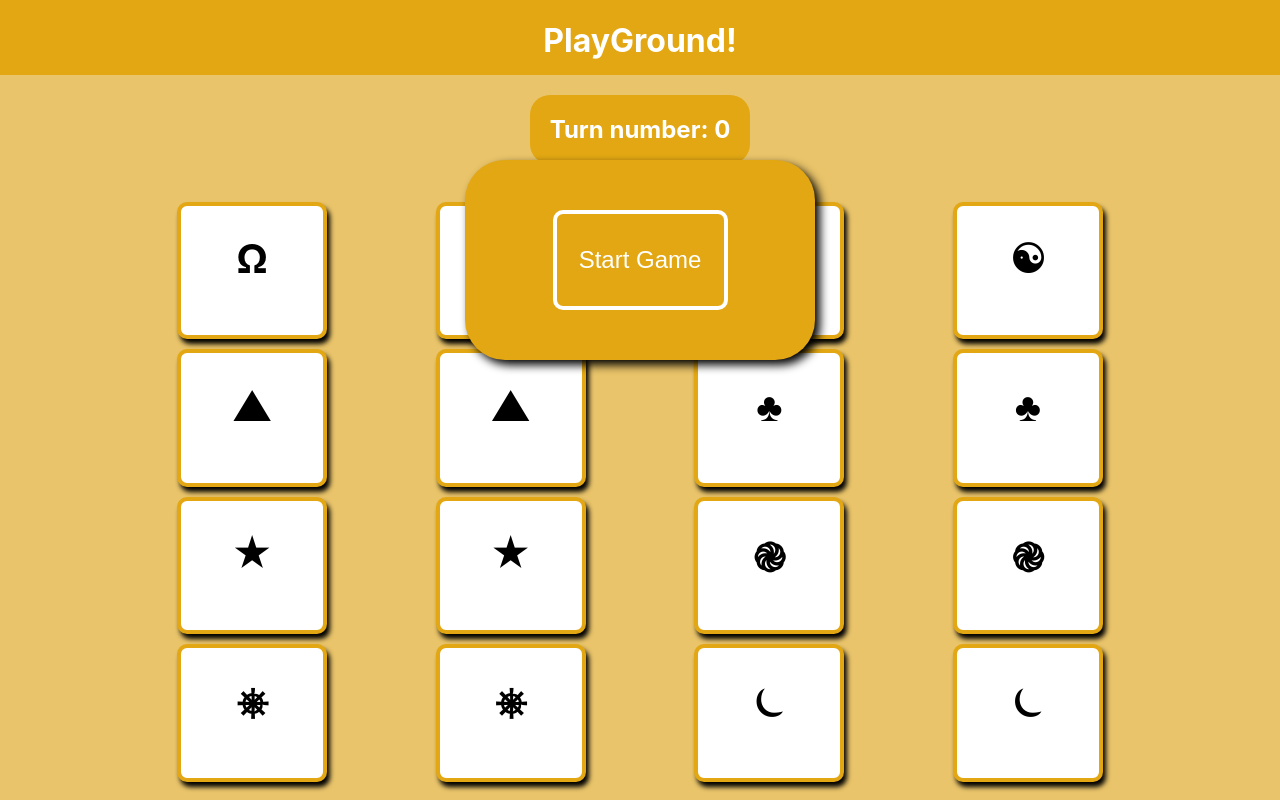
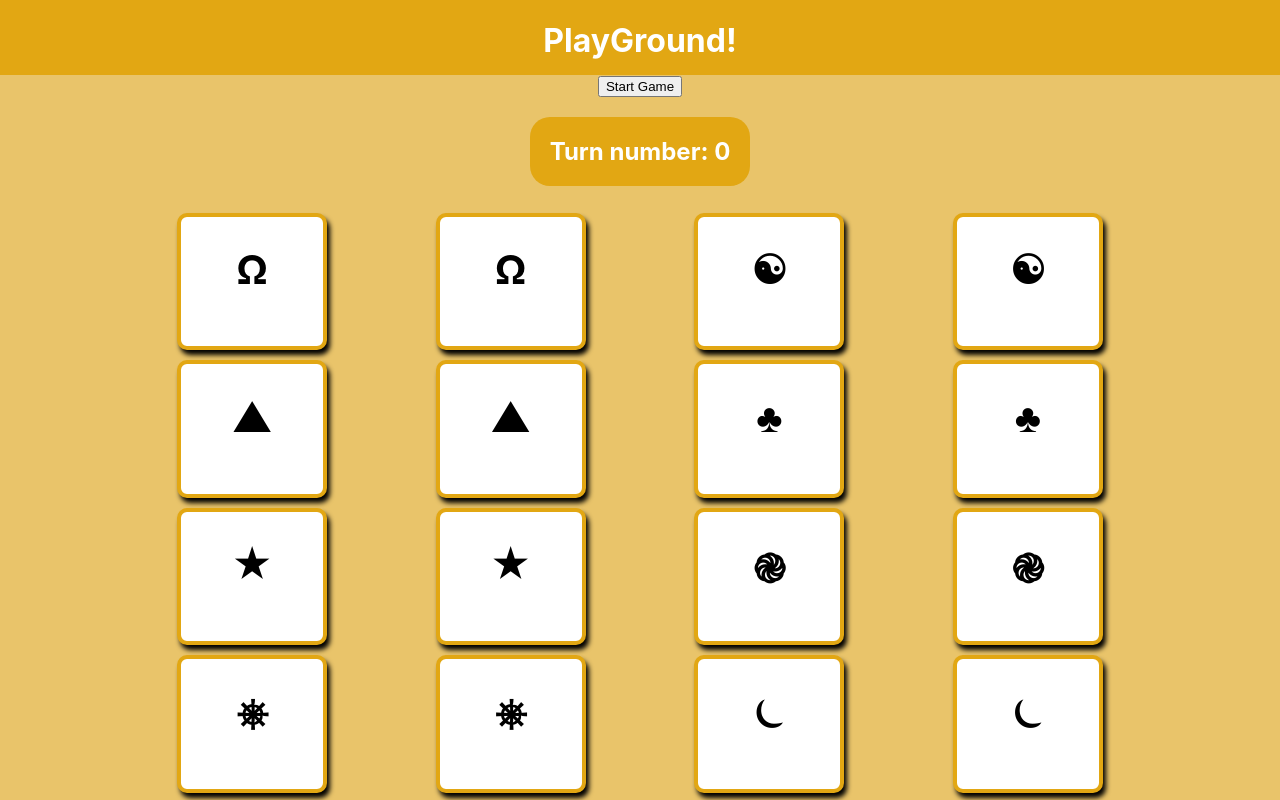
Before and after one commit to federico-palma/playground, a React (Create React App) app: page /Memory-Match in a window 1280 px wide. Built offline with nearby package versions, Linux system fonts and the light colour scheme; the HTML template or start-up script is replaced by a standard one.

Commit message:
Remove old modal styles

```diff
--- a/src/Pages/Memory-MatchPage/Memory-Match.module.css
+++ b/src/Pages/Memory-MatchPage/Memory-Match.module.css
@@ -1,36 +1,3 @@
-/* Start Game modal */
-.start-game-modal {
-  position: absolute;
-  top: 20%;
-  left: 50%;
-  transform: translateX(-50%);
-  width: 350px;
-  height: 200px;
-  background-color: #e2a713;
-  display: flex;
-  align-items: center;
-  justify-content: center;
-  border-radius: 40px;
-  box-shadow: 5px 5px 10px black;
-}
-
-.start-game-btn {
-  background-color: #e2a713;
-  border: 4px solid white;
-  color: white;
-  border-radius: 10px;
-  height: 50%;
-  width: 50%;
-  font-size: 1.5rem;
-  cursor: pointer;
-  transition: all 0.1s;
-}
-
-.start-game-btn:active {
-  transform: scale(90%);
-}
-
-/* Game Style */
 .background {
   background-color: #e9c46a;
   margin: 0px;
```
